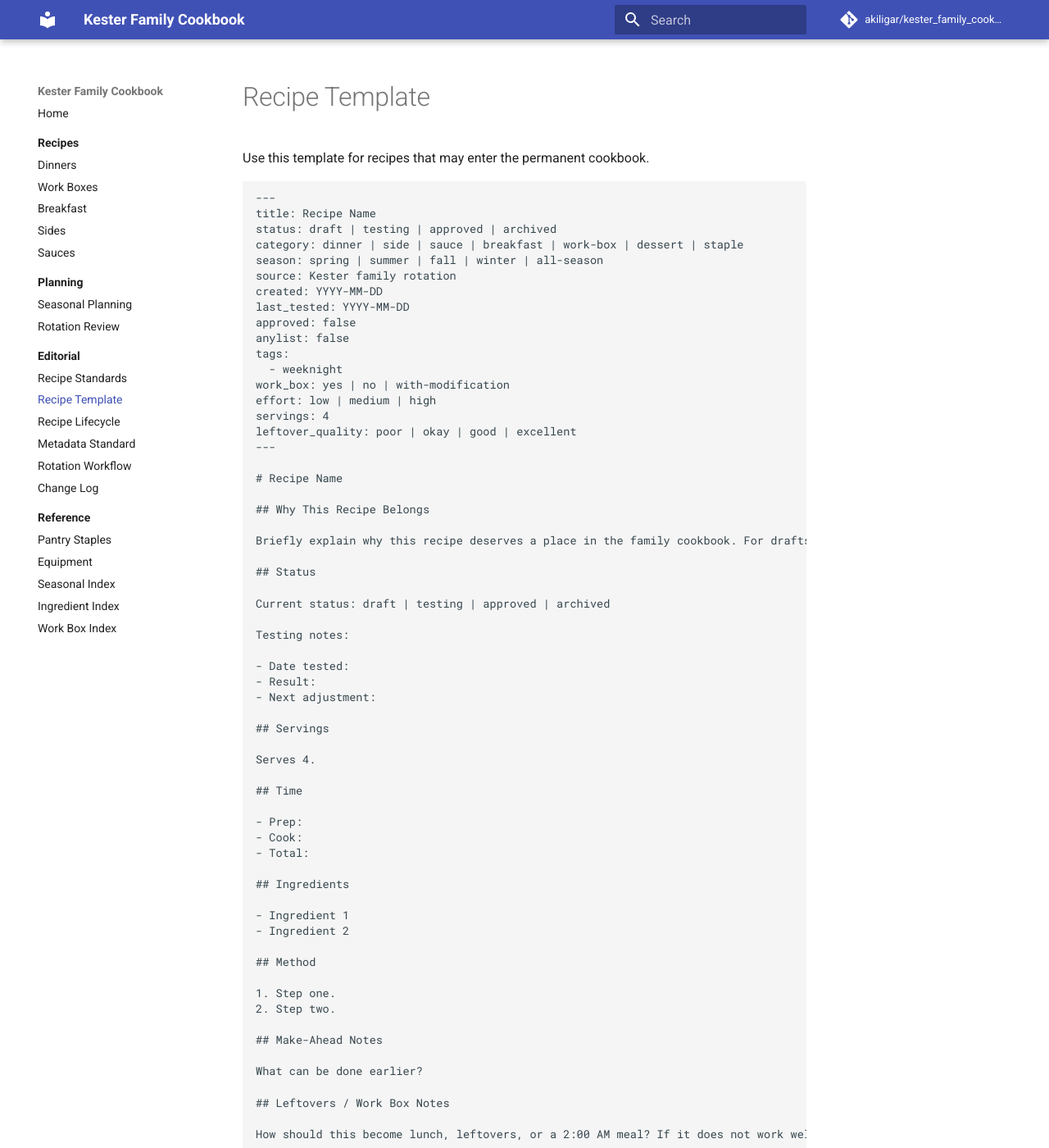
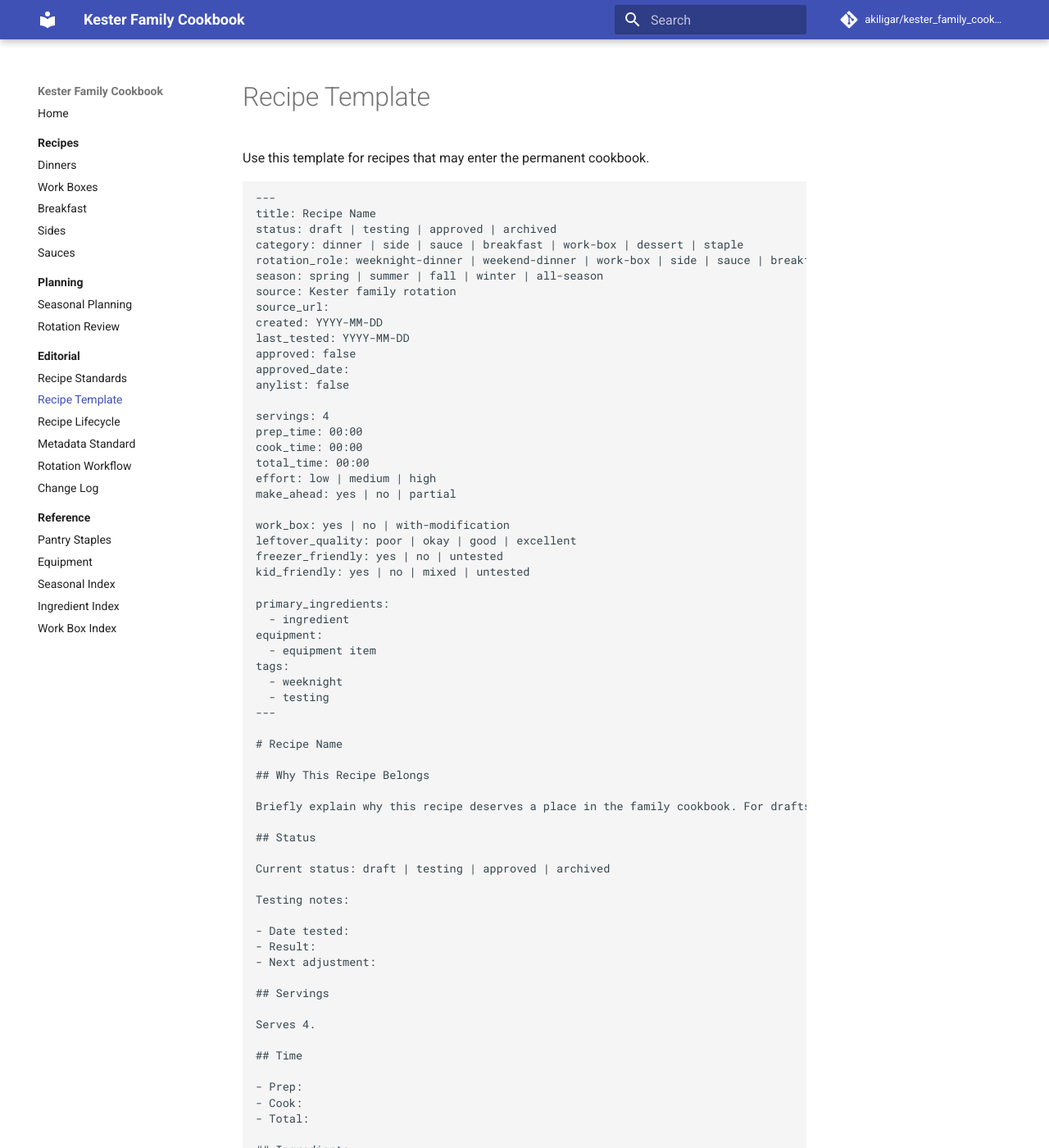
Before and after one commit to akiligar/kester_family_cookbook, an MkDocs documentation site: the page built from docs/editorial/recipe-template.md, in a window 1280 px wide and 1400 px high. Shown: the whole window at 82% size. Built offline with MkDocs 1.6.1 and Material for MkDocs 9.7.7, drawn with Linux system fonts in a browser that asks for light colours; comment, search, counter and statistics services are not loaded; some of the changed text lies outside the part shown.

Commit message:
Update recipe template with standardized metadata card

```diff
--- a/docs/editorial/recipe-template.md
+++ b/docs/editorial/recipe-template.md
@@ -7,18 +7,35 @@ Use this template for recipes that may enter the permanent cookbook.
 title: Recipe Name
 status: draft | testing | approved | archived
 category: dinner | side | sauce | breakfast | work-box | dessert | staple
+rotation_role: weeknight-dinner | weekend-dinner | work-box | side | sauce | breakfast | company | holiday | staple
 season: spring | summer | fall | winter | all-season
 source: Kester family rotation
+source_url:
 created: YYYY-MM-DD
 last_tested: YYYY-MM-DD
 approved: false
+approved_date:
 anylist: false
+
+servings: 4
+prep_time: 00:00
+cook_time: 00:00
+total_time: 00:00
+effort: low | medium | high
+make_ahead: yes | no | partial
+
+work_box: yes | no | with-modification
+leftover_quality: poor | okay | good | excellent
+freezer_friendly: yes | no | untested
+kid_friendly: yes | no | mixed | untested
+
+primary_ingredients:
+  - ingredient
+equipment:
+  - equipment item
 tags:
   - weeknight
-work_box: yes | no | with-modification
-effort: low | medium | high
-servings: 4
-leftover_quality: poor | okay | good | excellent
+  - testing
 ---
 
 # Recipe Name
```
